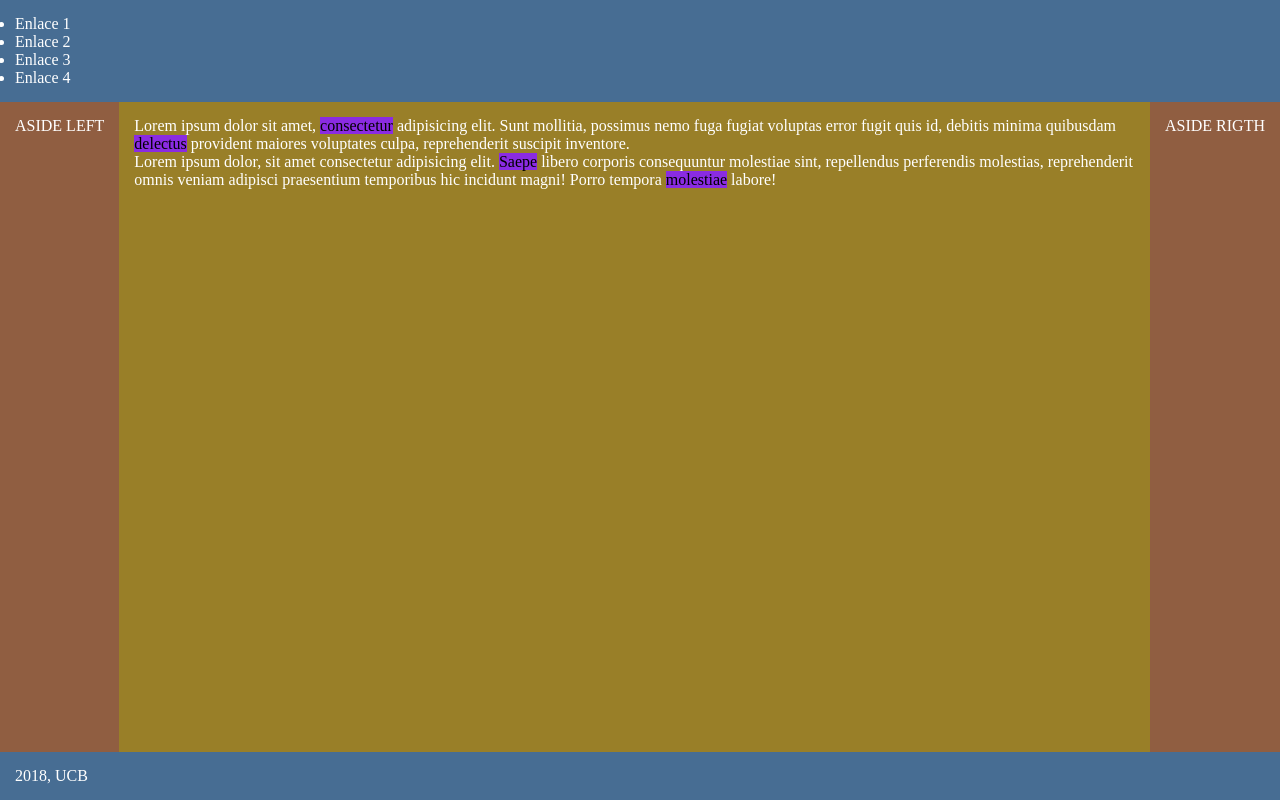
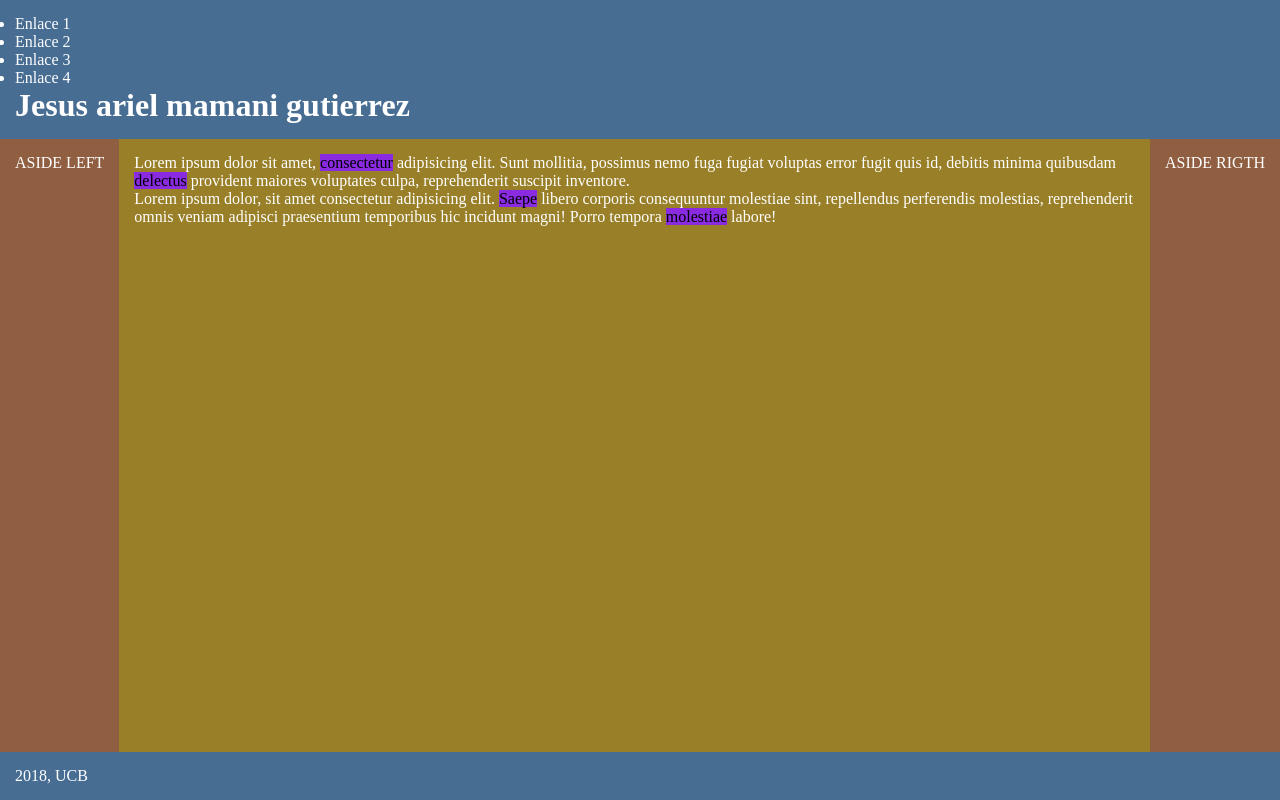
Before and after one commit to JesusxAriel/1HtmlandCSS, a plain HTML site: page Index.html in a window 1280 px wide. Drawn offline with Linux system fonts and the light colour scheme.

Commit message:
Cambio temporal del nombre del archivo

```diff
--- a/Index.html
+++ b/Index.html
@@ -17,6 +17,7 @@
                 <li>Enlace 2</li>
                 <li>Enlace 3</li>
                 <li>Enlace 4</li>
+                <h1>Jesus ariel mamani gutierrez</h1>
             </ul>
         </div>
     </div>
```
